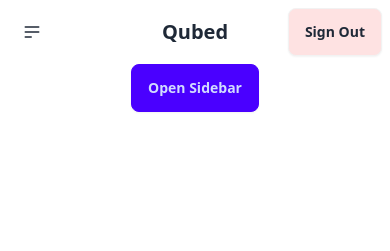
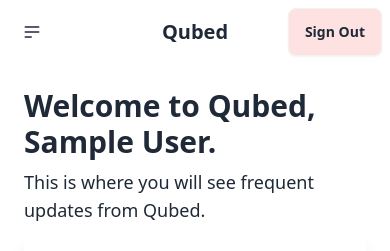
Before and after one commit to hfelashry/flask-auth-template, a Flask app: page /dashboard in a window 390 px wide. Shown: the top 251 px of the page. Run offline with Flask 3, Linux system fonts and the light colour scheme; the visitor is signed in with stand-in values (Sample User, id 1); some libraries are stand-ins or nearby versions.

Commit message:
Update dashboard.html

```diff
--- a/templates/dashboard.html
+++ b/templates/dashboard.html
@@ -39,7 +39,11 @@
         });
       });
     </script>
-        <script src="https://cdn.jsdelivr.net/npm/chart.js"></script>
+    <link
+      rel="icon"
+      type="image/x-icon"
+      href="https://i.ibb.co/W0b8DGT/icon-2.png"
+    />
 
     <title>Qubed - Dashboard</title>
   </head>
@@ -122,27 +126,47 @@
         <a class="btn btn-ghost text-xl">Qubed</a>
       </div>
       <div class="navbar-end">
-        <a class="btn bg-red-100 dark:bg-gray-300 dark:text-gray-600" href="/signout">Sign Out</a>
+        <a
+          class="btn bg-red-100 dark:bg-gray-300 dark:text-gray-600"
+          href="/signout"
+          >Sign Out</a
+        >
       </div>
     </div>
 
     <div class="drawer lg:drawer-open">
       <input id="my-drawer-2" type="checkbox" class="drawer-toggle" />
-      <div class="drawer-content flex flex-col items-center justify-center">
+      <div class="drawer-content flex flex-col items-start justify-start p-6">
         <!-- Page content here -->
-        <label
-          for="my-drawer-2"
-          class="btn btn-primary drawer-button lg:hidden"
-        >
-          Open Sidebar
-        </label>
+        <h1 class="text-3xl font-bold">Welcome to Qubed, {{name}}.</h1>
+        <p class="mt-2 text-lg">
+          This is where you will see frequent updates from Qubed.
+        </p>
+        <div class="mt-auto mb-12">
+          <div class="card card-side bg-base-100 shadow-xl">
+            <figure>
+              <img
+                src="https://images.unsplash.com/photo-1620121692029-d088224ddc74?ixlib=rb-1.2.1&ixid=MnwxMjA3fDB8MHxwaG90by1wYWdlfHx8fGVufDB8fHx8&auto=format&fit=crop&w=2832&q=80"
+                alt="Movie"
+                width="1000"
+                height="667"
+                class="h-64 w-full object-cover object-top transition duration-500 group-hover:scale-105"
+              />
+            </figure>
+            <div class="card-body">
+              <h2 class="card-title">Suggestions</h2>
+              <p>
+                First of all, thank you for using Qubed, it means the world to
+                us. We want to know how we can make it better for you, please
+                feel free to email qubed@qubed.cc to suggest or tell us any bugs
+                you might face, please keep in mind we are brand new!
+              </p>
+            </div>
+          </div>
+        </div>
       </div>
       <div class="drawer-side">
-        <label
-          for="my-drawer-2"
-          aria-label="close sidebar"
-          class="drawer-overlay"
-        ></label>
+        <label for="my-drawer-2" class="drawer-overlay"></label>
         <ul class="menu bg-base-200 text-base-content min-h-full w-80 p-4">
           <!-- Sidebar content here -->
           <li class="bg-base-300 rounded">
@@ -154,7 +178,7 @@
             <a href="/generate"><i class="fa-solid fa-list-ul"></i>Generate</a>
           </li>
           <li class="bg-base-300 rounded mt-1">
-            <a href="/tasks"><i class="fa-solid fa-bars-progress"></i></i>Tasks</a>
+            <a href="/tasks"><i class="fa-solid fa-bars-progress"></i>Tasks</a>
           </li>
         </ul>
       </div>
```
